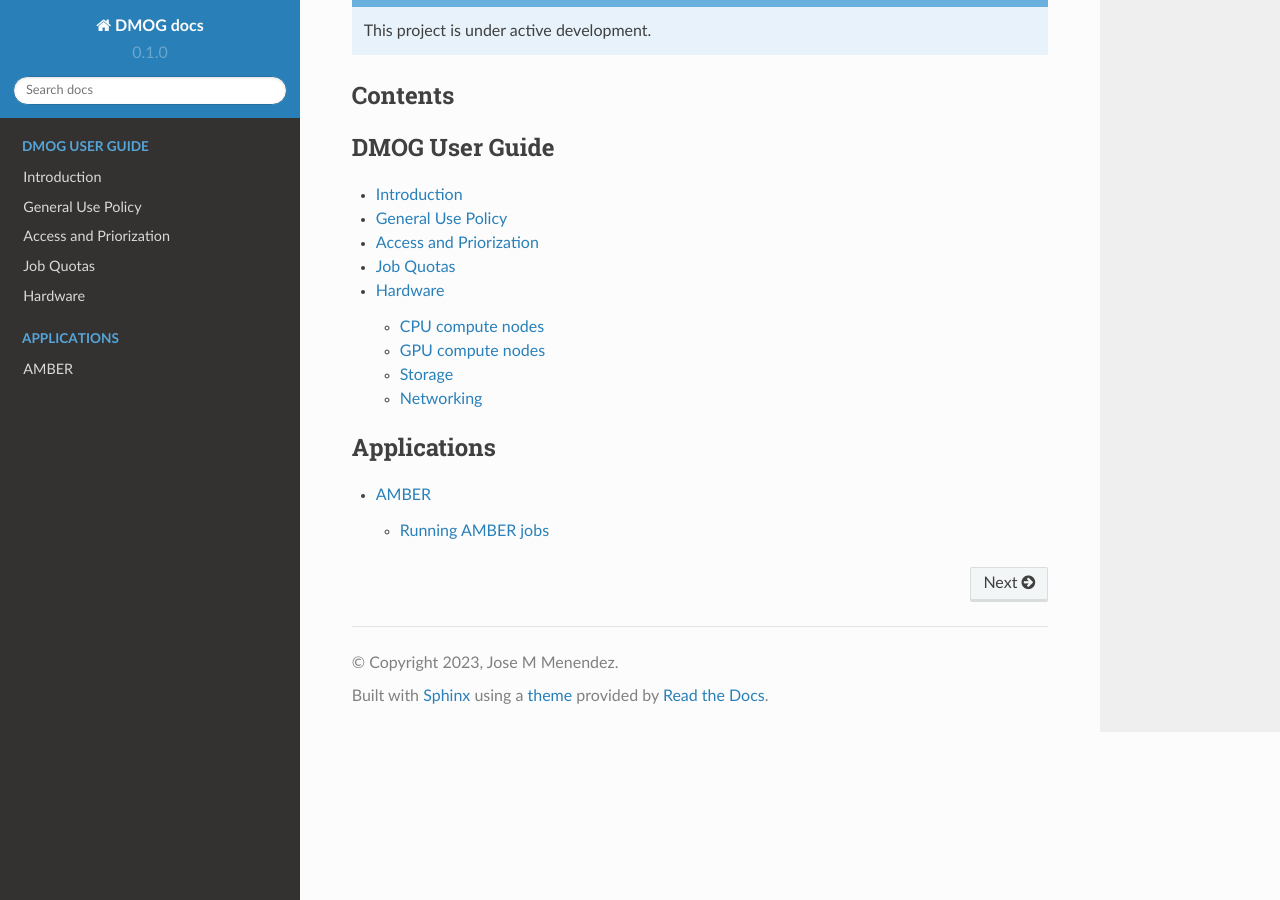
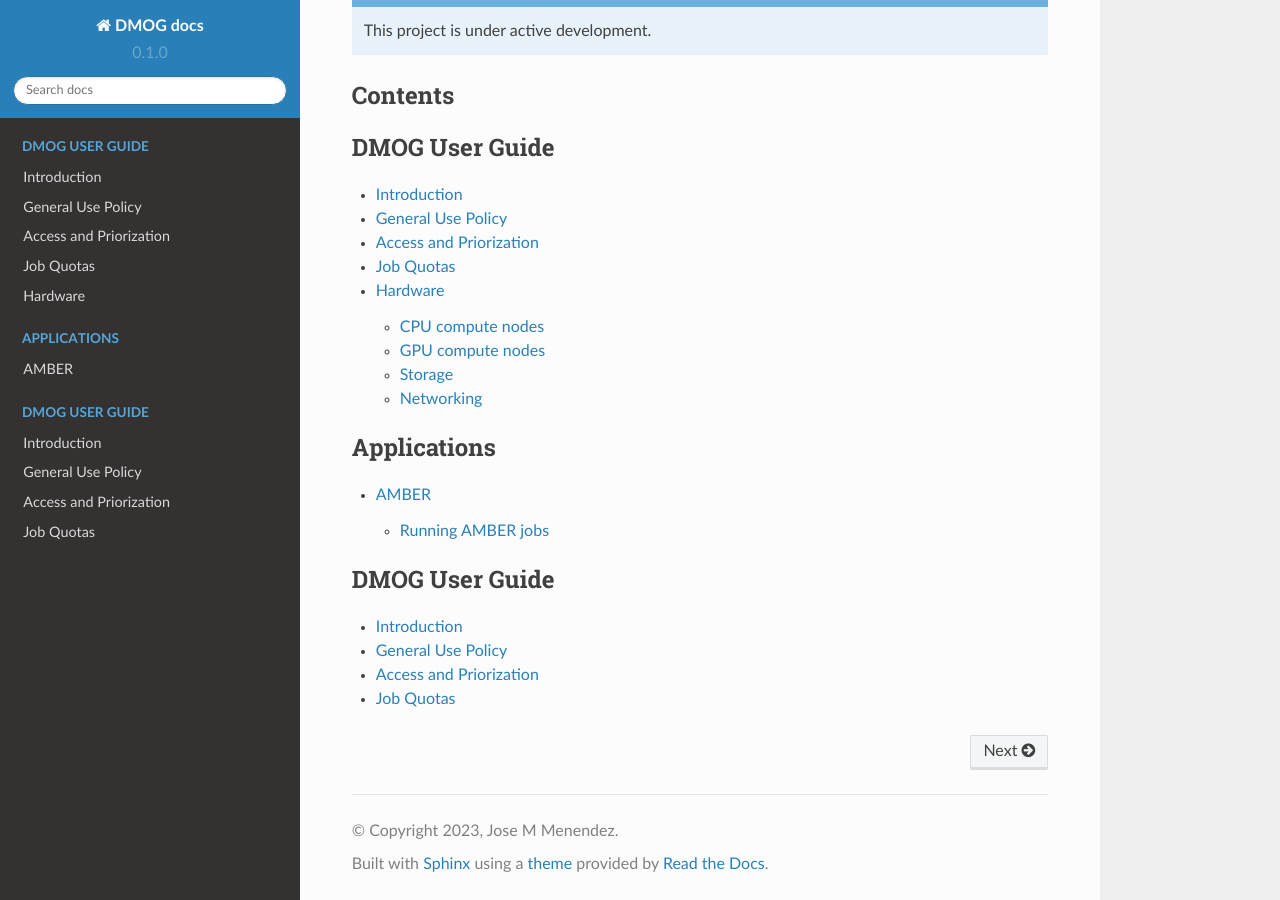
Before and after one commit to jm130/dmogdocs, a Sphinx documentation site: the page built from docs/source/index.rst, in a window 1280 px wide and 900 px high, scrolled down 542 px. Built offline with Sphinx 7.4.7 and the Read the Docs theme 2.0.0, drawn with Linux system fonts in a browser that asks for light colours.

Commit message:
Update index.rst

```diff
--- a/docs/source/index.rst
+++ b/docs/source/index.rst
@@ -36,3 +36,12 @@ Contents
    :caption: Applications
 
    applications/amber.rst
+
+.. toctree::
+   :maxdepth: 2
+   :caption: DMOG User Guide
+
+   admin/introduction.rst
+   admin/usepolicy.rst
+   admin/access.rst
+   admin/jobquotas
```
